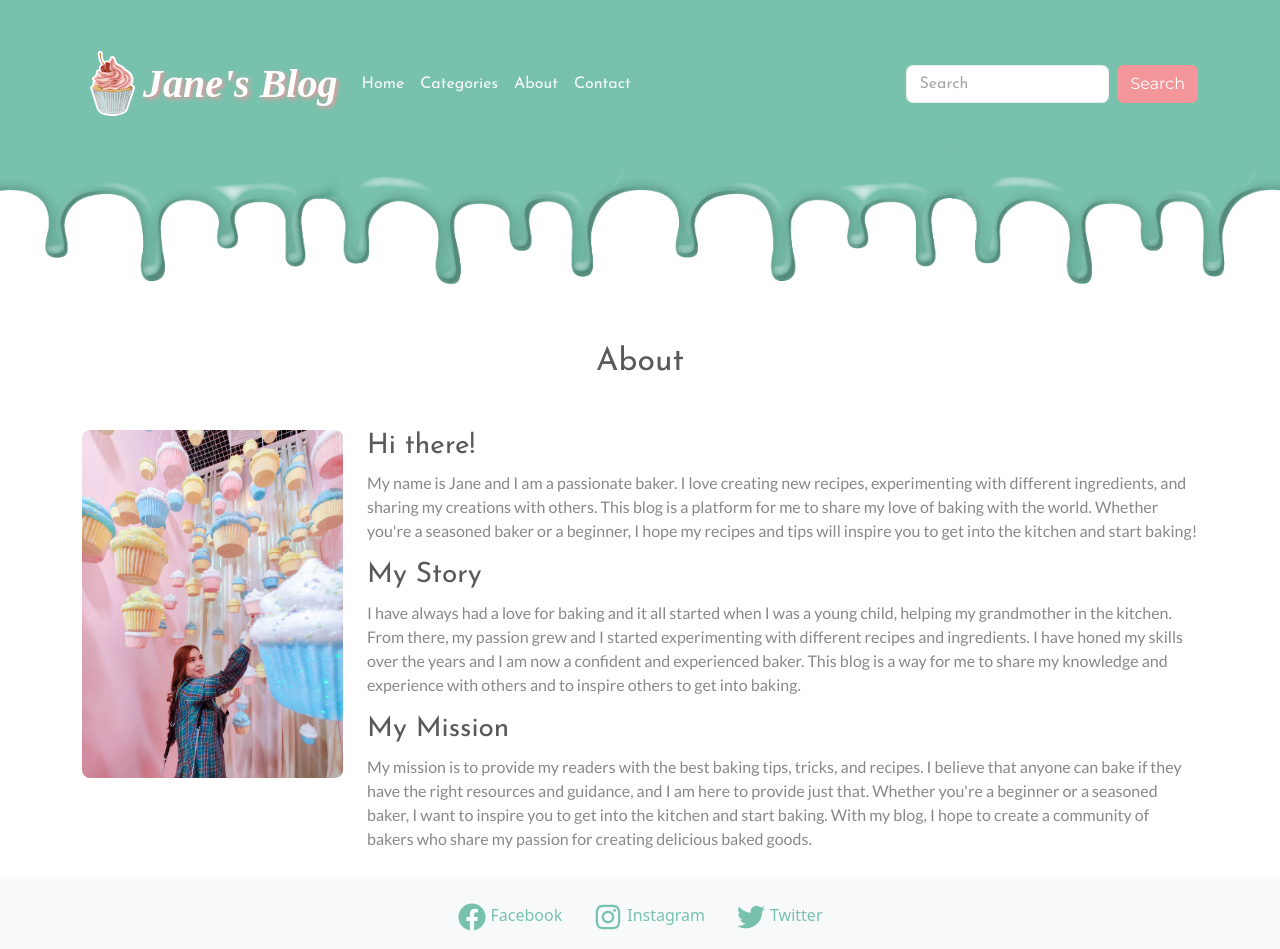
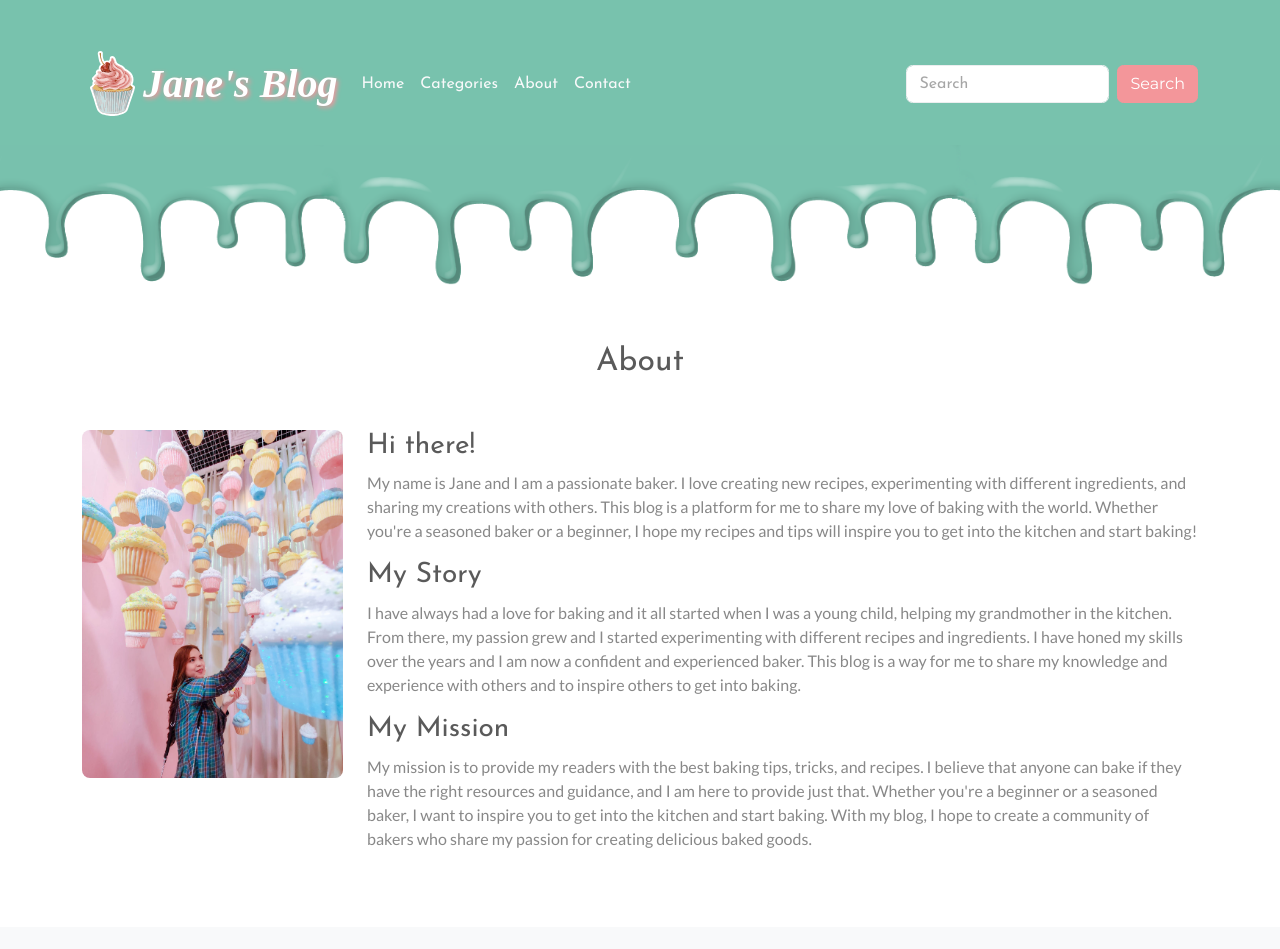
Before and after one commit to maryjanesalem/kodego-my_blog_app, a React (Create React App) app: page /about in a window 1280 px wide. Shown: the top 949 px of the page. Built offline with nearby package versions, Linux system fonts and the light colour scheme; a web font is replaced by a local one.

Commit message:
update padding

```diff
--- a/src/pages/About.js
+++ b/src/pages/About.js
@@ -7,7 +7,7 @@ const About = () => {
             <div className="container my-5 pb-5">
                 <h2 className="text-center mb-5">About</h2>
 
-                <div className="row">
+                <div className="row pb-5">
                     <div className="col-md-3">
                         <img src="./img/img2.jpg" alt="Your Profile Picture" className="img-fluid mb-3 profile" />
                     </div>
```
